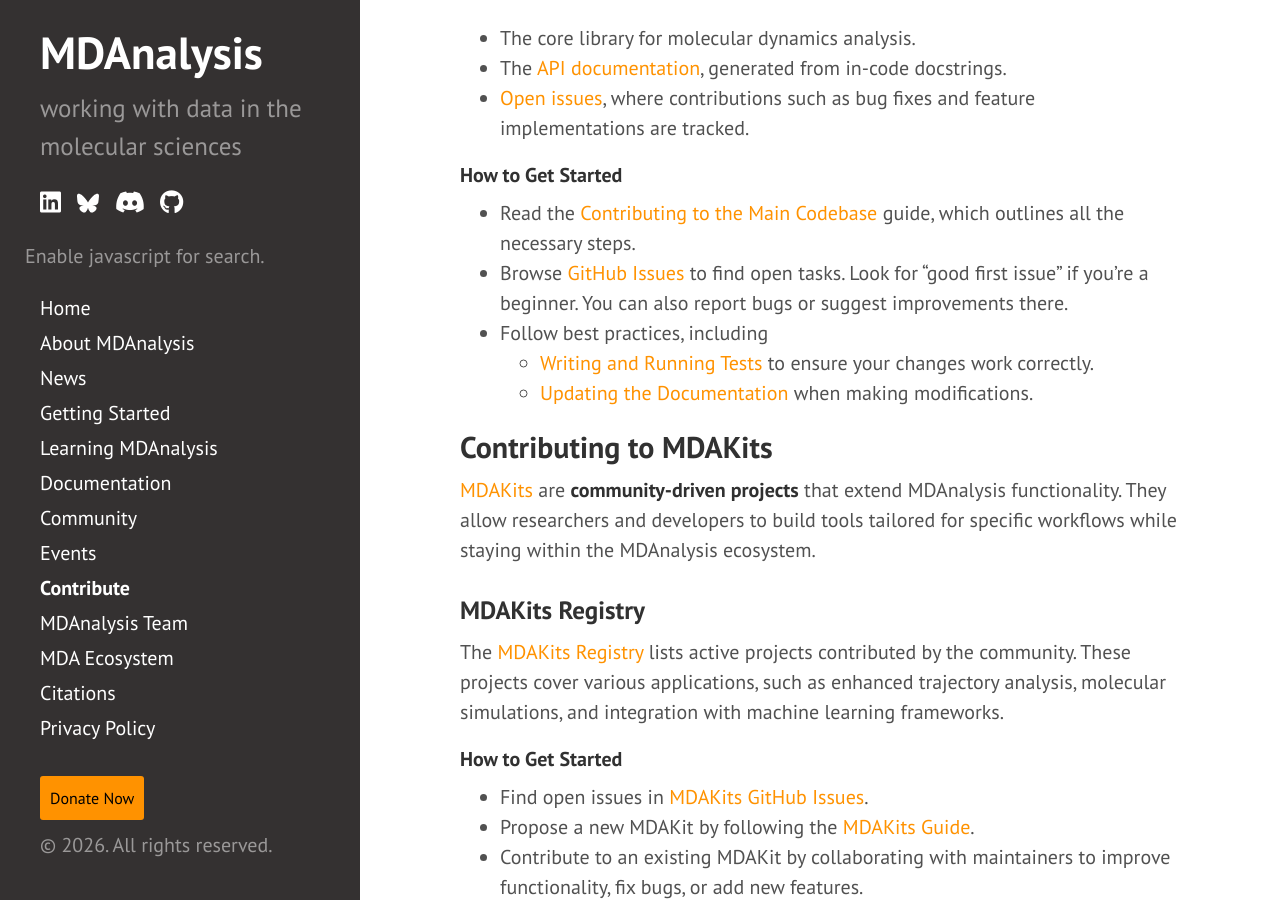
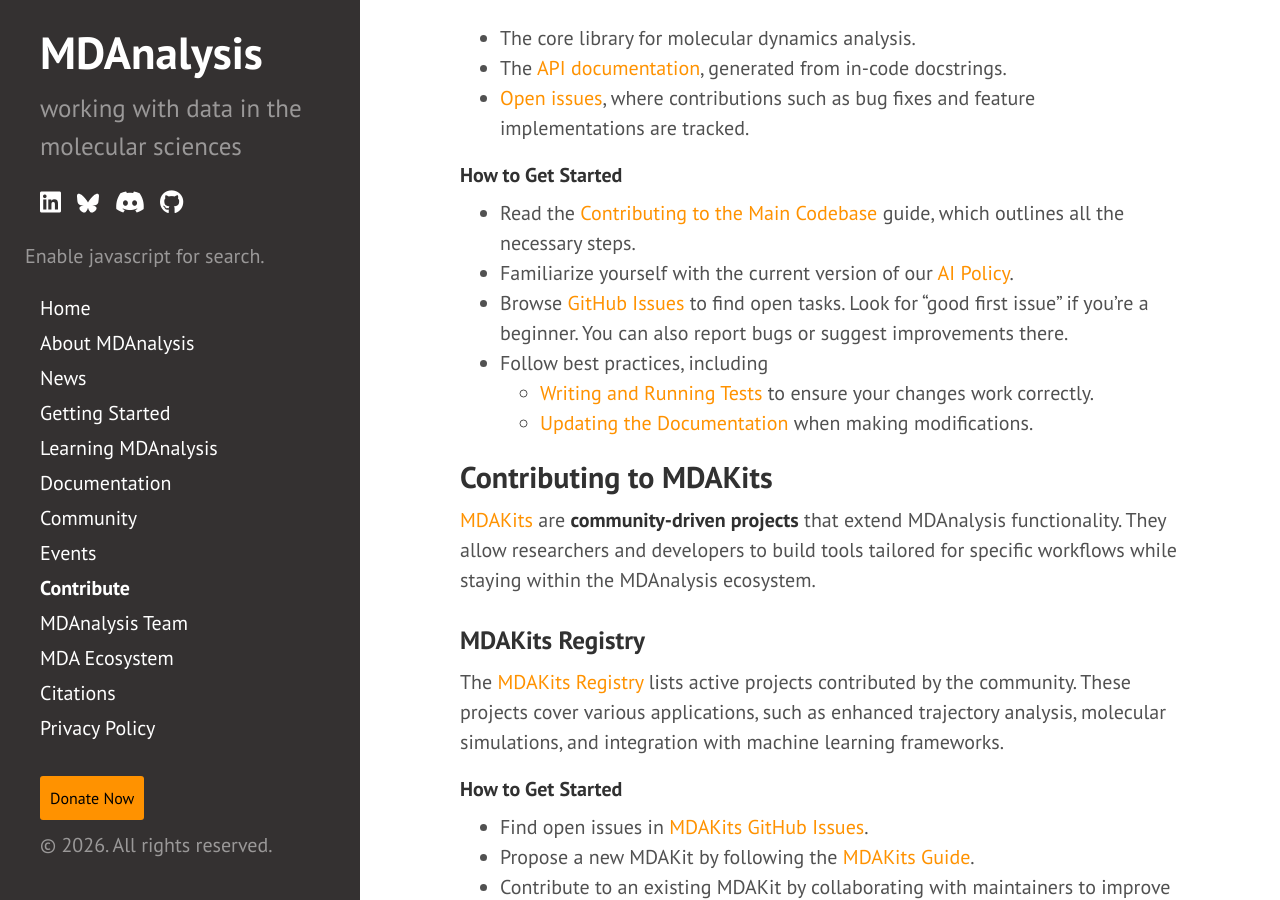
Before and after one commit to MDAnalysis/MDAnalysis.github.io, a Jekyll site: the page built from contribute.md, in a window 1280 px wide and 900 px high, scrolled down 1206 px. Built offline with Jekyll 4.4.1, drawn with Linux system fonts in a browser that asks for light colours; comment, search, counter and statistics services are not loaded.

Commit message:
add link to AI Policy for Contributing to main repo

```diff
--- a/contribute.md
+++ b/contribute.md
@@ -35,6 +35,7 @@ MDAnalysis is developed and maintained in the [MDAnalysis Main Code Repository](
 
 #### How to Get Started
 - Read the [Contributing to the Main Codebase]({{ site.docs.userguide.url }}/stable/contributing_code.html#working-with-mdanalysis-code) guide, which outlines all the necessary steps.
+- Familiarize yourself with the current version of our [AI Policy]({{ site.github.repo }}/blob/develop/AI_POLICY.md).
 - Browse [GitHub Issues]({{ site.github.issues }}) to find open tasks. Look for "good first issue" if you're a beginner. You can also report bugs or suggest improvements there.
 - Follow best practices, including
     - [Writing and Running Tests]({{ site.docs.userguide.url }}/stable/testing.html#testing) to ensure your changes work correctly.
```
